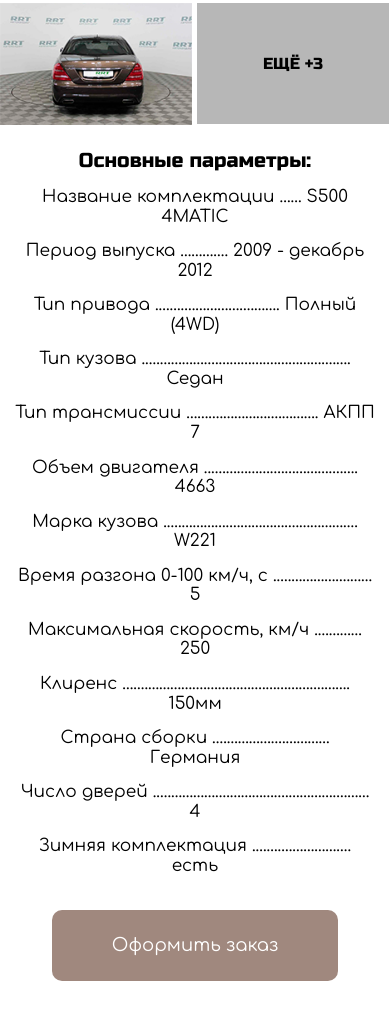
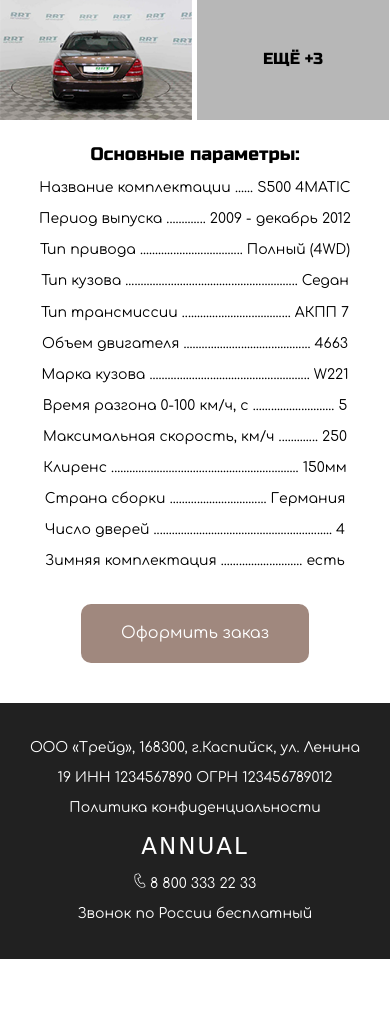
Before and after one commit to 1Yaragi1/ANU, a plain HTML site: page index5.html in a window 390 px wide. Shown: the part 918-1938 px from the top of the page. After the commit the page ends 1877 px from the top, so only its background shows below. Drawn offline with Linux system fonts and the light colour scheme; a web font is replaced by a local one.

Commit message:
Add files via upload

```diff
--- a/css/style5.css
+++ b/css/style5.css
@@ -539,7 +539,7 @@ svg:hover{
         padding: 25px 70px;
         border-radius: 10px;
         color: #fff;
-        margin: 20px auto;
+        margin: 20px 0 0 70px;
         display: inline-block;
     }
 
@@ -814,7 +814,7 @@ svg:hover{
     }
 
     .carInfo__title{
-        font-size: 30px;
+        font-size: 28px;
     }
 
     .carInfo__subtitle{
@@ -842,20 +842,20 @@ svg:hover{
     }
 
     .carInfo__text{
-        font-size: 17px;
+        font-size: 14px;
         margin: 0 0 15px 0;
     }
 
     .carInfo__texts .carInfo__text:first-child{
         font-family: 'Russo One', sans-serif;
-        font-size: 20px;
+        font-size: 18px;
         text-align: center;
     }
 
     .carInfo__link{
         background-color: #a0887e;
-        font-size: 18px;
-        padding: 25px 60px;
+        font-size: 16px;
+        padding: 20px 40px;
         border-radius: 10px;
         color: #fff;
         margin: 20px auto;
@@ -918,7 +918,7 @@ svg:hover{
     .footer{
         background-color: #212121;
         padding: 30px 0;
-        margin: 100px 0 0 0;
+        margin: 20px 0 0 0;
     }
 
     .footer__body{
```
